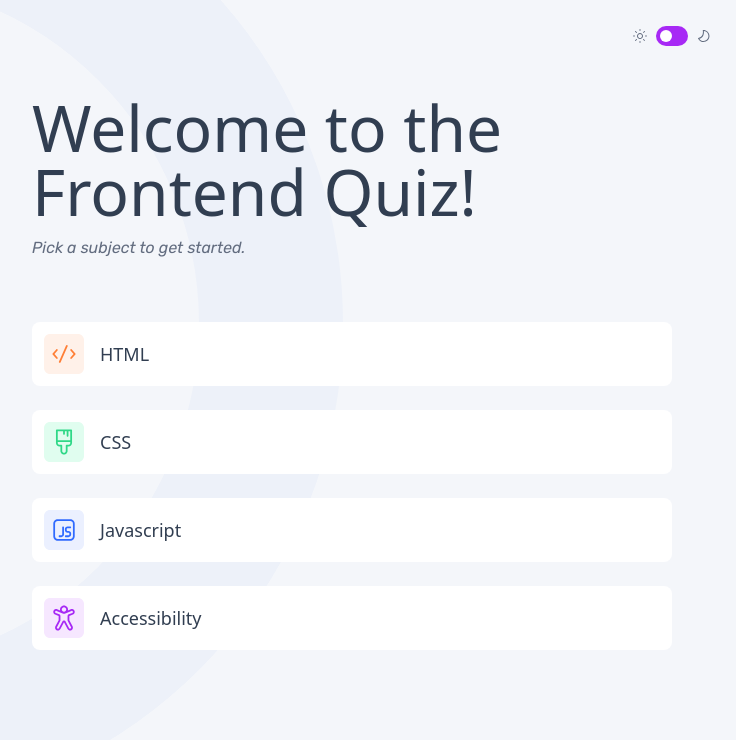
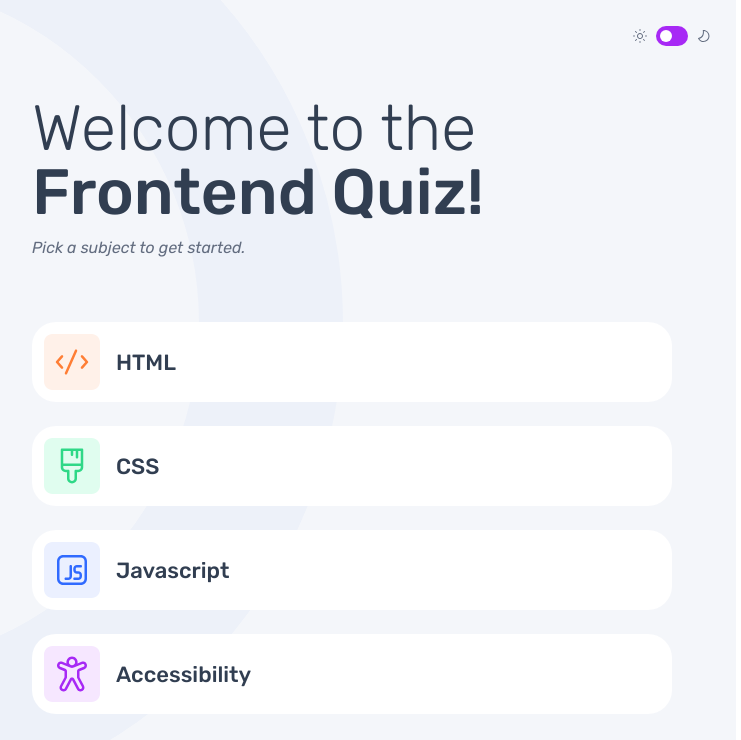
Before and after one commit to shaversj/frontend-quiz-app, a React (Vite) app: page / in a window 1280 px wide. Shown: the top 740 px of the page, without its empty margins (32-773 px from the left). Built offline with nearby package versions, Linux system fonts and the light colour scheme.

Commit message:
Fix button sizes

```diff
--- a/src/HomePage.jsx
+++ b/src/HomePage.jsx
@@ -6,8 +6,8 @@ const HomePage = ({ quizDispatch }) => {
     <>
       <main className={"px-6 pt-6 md:px-[64px] lg:flex lg:items-start lg:px-[140px] lg:pt-[99px]"}>
         <div className={"lg:basis-1/2"}>
-          <h1 className={"text-[40px] font-light leading-[2.82rem] text-dark-navy md:text-[64px] md:leading-[64px]"}>
-            Welcome to the <strong className={"font-medium"}>Frontend Quiz!</strong>
+          <h1 className={"font-Rubik-Light text-[40px] font-light leading-[2.82rem] text-dark-navy md:text-[64px] md:leading-[64px]"}>
+            Welcome to the <strong className={"font-Rubik-Medium"}>Frontend Quiz!</strong>
           </h1>
 
           <p className={"pt-3 font-Rubik-Italic text-[14px] leading-none text-grey-navy md:pt-4 md:text-[16px] lg:pt-[48px]"}>Pick a subject to get started.</p>
@@ -16,11 +16,14 @@ const HomePage = ({ quizDispatch }) => {
         <div className={" space-y-3 pt-[40px] md:space-y-6 md:pt-[66px] lg:basis-1/2 lg:pt-0"}>
           {QUIZ_IMAGES?.data.map((quiz) => (
             <>
-              <button onClick={() => quizDispatch({ type: "START_QUIZ", title: quiz.title })} className={"flex w-full items-center gap-x-[16px] rounded-lg bg-white p-3"}>
-                <svg width="40" height="40" viewBox="0 0 40 40" fill="none" xmlns="http://www.w3.org/2000/svg">
+              <button
+                onClick={() => quizDispatch({ type: "START_QUIZ", title: quiz.title })}
+                className={"flex w-full items-center gap-x-[16px] rounded-xl bg-white p-3 md:rounded-3xl"}
+              >
+                <svg className={"h-[40px] w-[40px] flex-shrink-0 md:h-[56px] md:w-[56px]"} viewBox="0 0 40 40" fill="none" xmlns="http://www.w3.org/2000/svg">
                   {quiz.image}
                 </svg>
-                <h1 className={"text-[18px] font-medium text-dark-navy"}>{quiz.title}</h1>
+                <h1 className={"font-Rubik-Medium text-[18px] text-dark-navy md:text-[22px]"}>{quiz.title}</h1>
               </button>
             </>
           ))}
--- a/src/QuizButton.jsx
+++ b/src/QuizButton.jsx
@@ -9,7 +9,7 @@ const QuizButton = ({ iconLetter, text, idx, isSelected, isSubmitted, questionDi
       type={"button"}
       onClick={() => questionDispatch({ type: "SELECT_ANSWER", idx })}
       className={cn(
-        "group flex w-full items-center gap-x-[16px] rounded-xl bg-white p-3 shadow-lg",
+        "group flex w-full items-center gap-x-[16px] rounded-xl bg-white p-3 shadow-lg md:rounded-3xl",
         { "border-4 border-secondary-purple": isSelected },
         { "pointer-events-none": isSubmitted },
         { "pointer-events-none border-4 border-secondary-green": isSelected && isSubmitted && isCorrect },
--- a/src/QuizQuestion.jsx
+++ b/src/QuizQuestion.jsx
@@ -46,13 +46,16 @@ const QuizQuestion = ({ isAnswerSubmitted, indexOfSelectedAnswer, question, inde
 
               {isAnswerSubmitted ? (
                 <>
-                  <button type={"submit"} className={"mt-3 w-full rounded-xl bg-secondary-purple py-[19px] leading-none md:mt-[32px] md:py-[32px]"}>
+                  <button type={"submit"} className={"mt-3 w-full rounded-xl bg-secondary-purple py-[19px] leading-none md:mt-[32px] md:rounded-3xl md:py-[32px]"}>
                     <span className={"font-Rubik-Medium text-[18px] text-white md:text-[28px]"}>Next Question</span>
                   </button>
                 </>
               ) : (
                 <>
-                  <button type={"submit"} className={"mt-3 w-full rounded-xl bg-secondary-purple py-[19px] leading-none hover:bg-[#d494fa] md:mt-[32px] md:py-[32px]"}>
+                  <button
+                    type={"submit"}
+                    className={"mt-3 w-full rounded-xl bg-secondary-purple py-[19px] leading-none hover:bg-[#d494fa] md:mt-[32px] md:rounded-3xl md:py-[32px]"}
+                  >
                     <span className={"font-Rubik-Medium text-[18px] text-white md:text-[28px]"}>Submit Answer</span>
                   </button>
                   {onSubmitWithoutSelect && (indexOfSelectedAnswer === null || indexOfSelectedAnswer === undefined) && (
```
